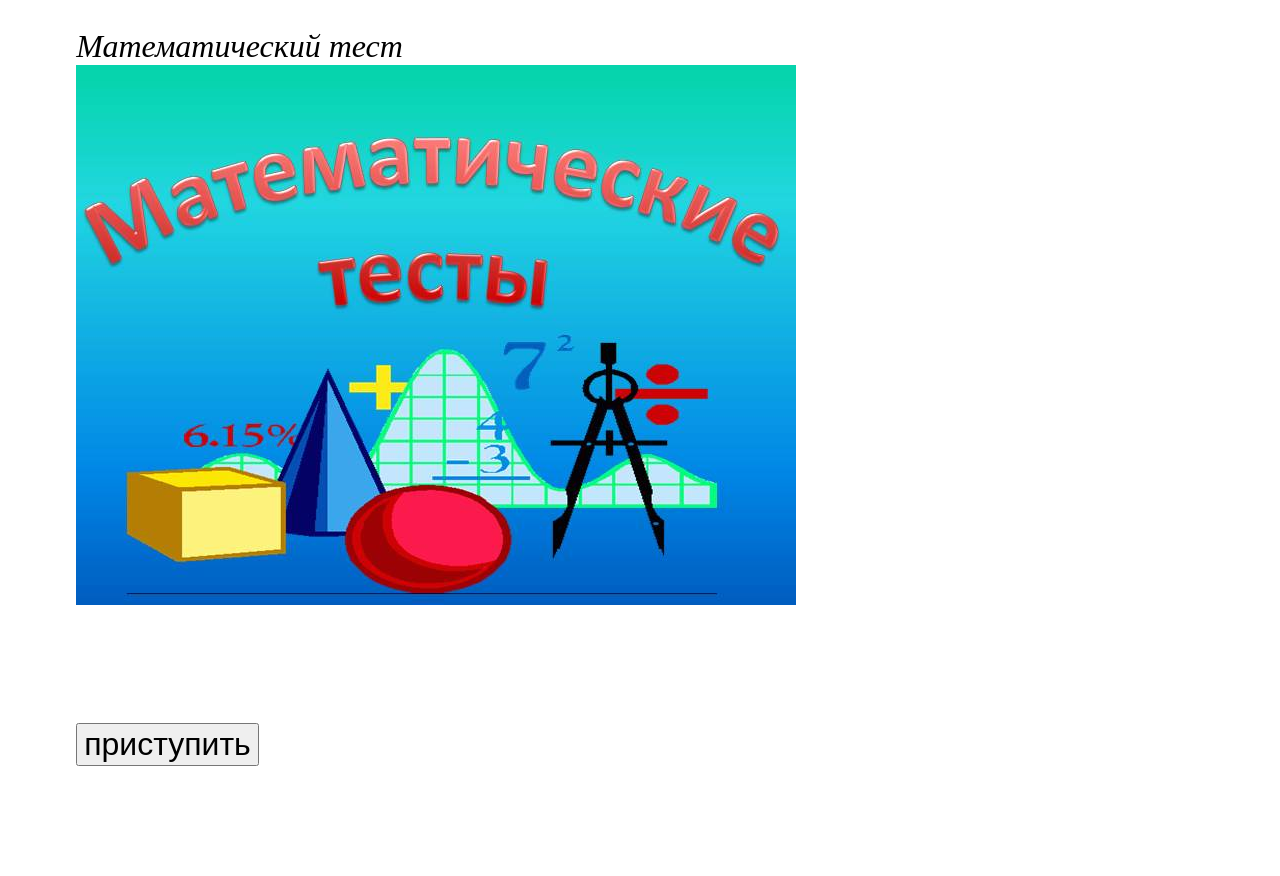
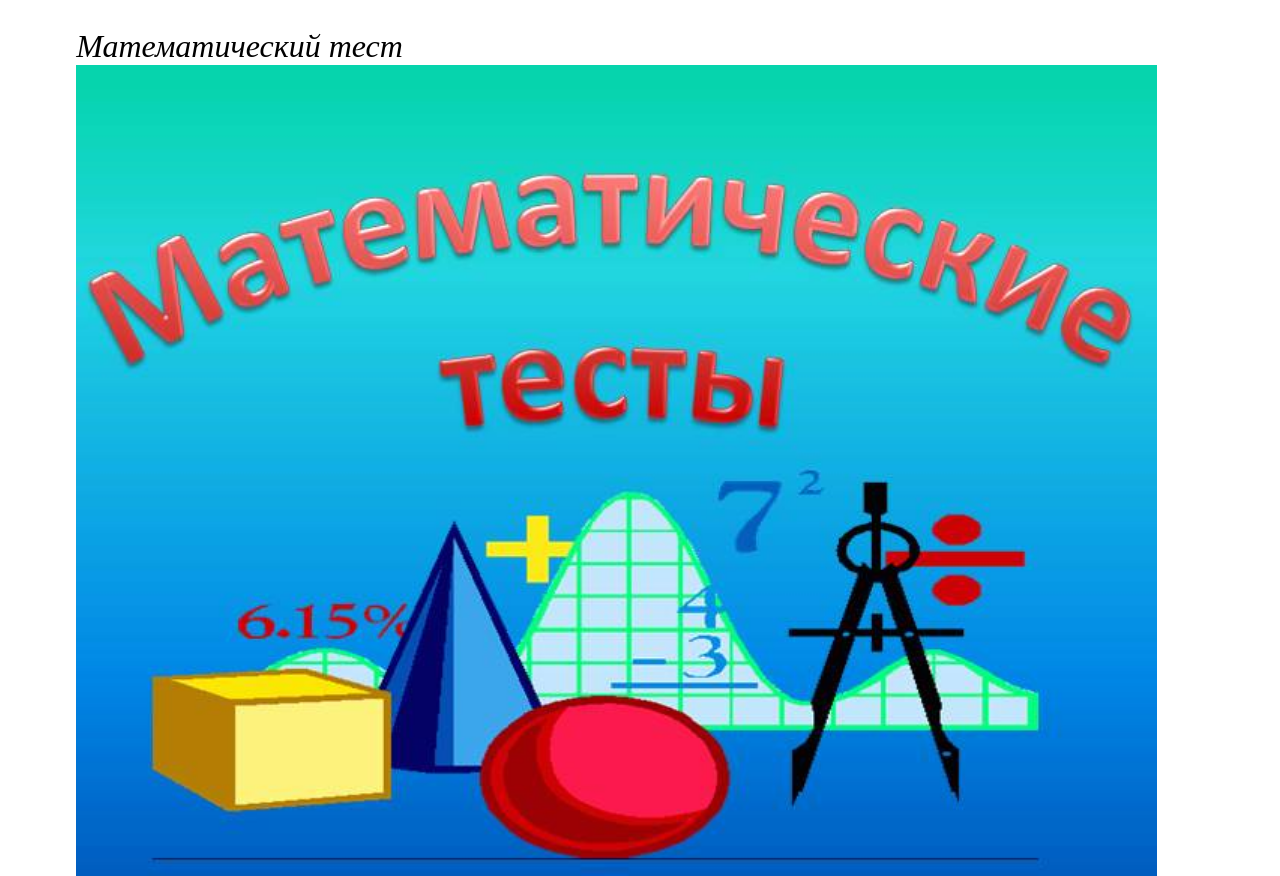
Before and after one commit to shapki05/matematic-test, a plain HTML site: page index.html in a window 1280 px wide. Shown: the top 876 px of the page. Before the commit the page ends 800 px from the top, so only its background shows below. Drawn offline with Linux system fonts and the light colour scheme.

Commit message:
Update index.html

```diff
--- a/index.html
+++ b/index.html
@@ -18,7 +18,7 @@
 <body>
 	<div id="basic">
 <em style="color: ; font-size: 32px;">Математический тест</em><br>
-<img src="images/matem.jpg"wight=90%>
+<img src="images/matem.jpg"width="95%">
 
 
 <form action="levels/level1.html" target="_blank">
```
